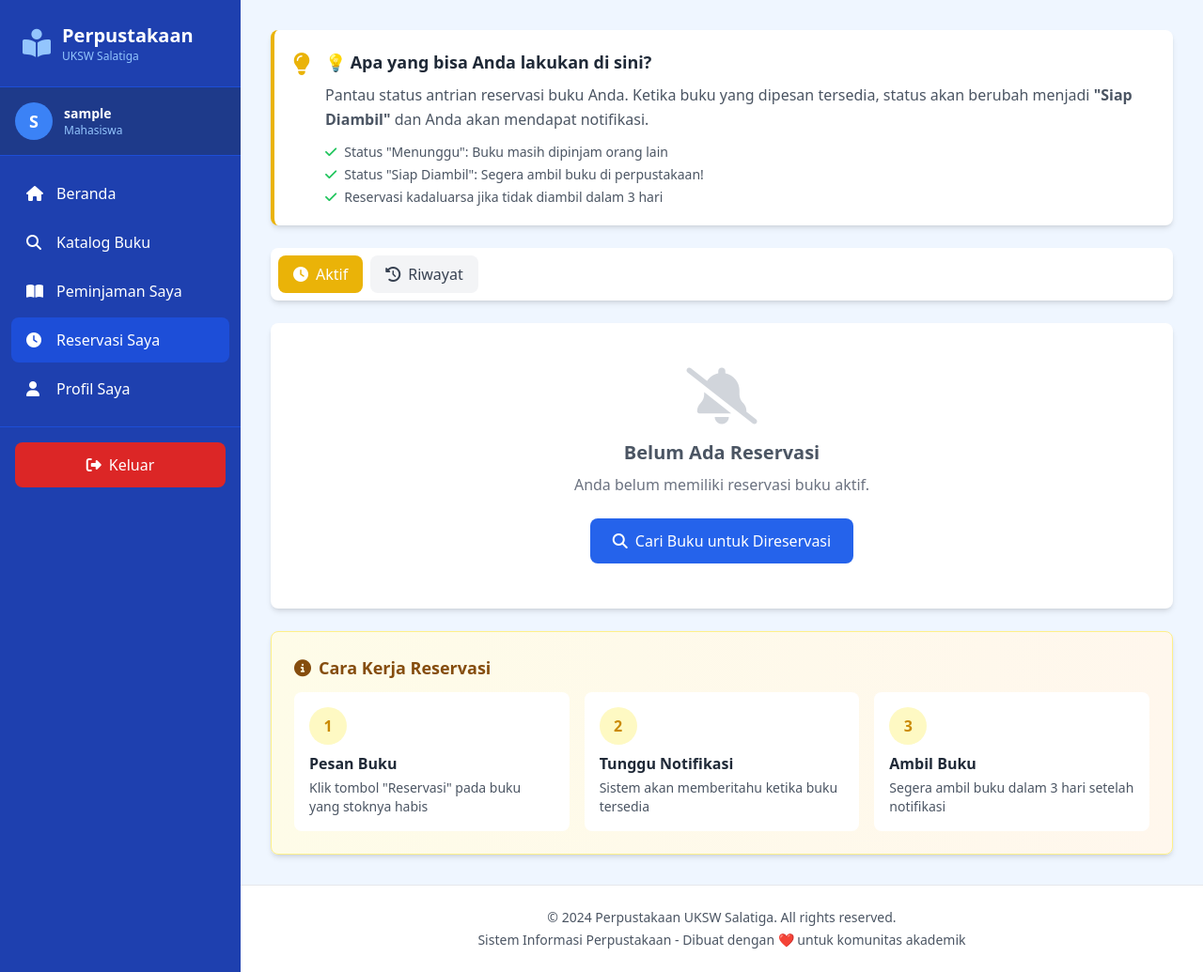
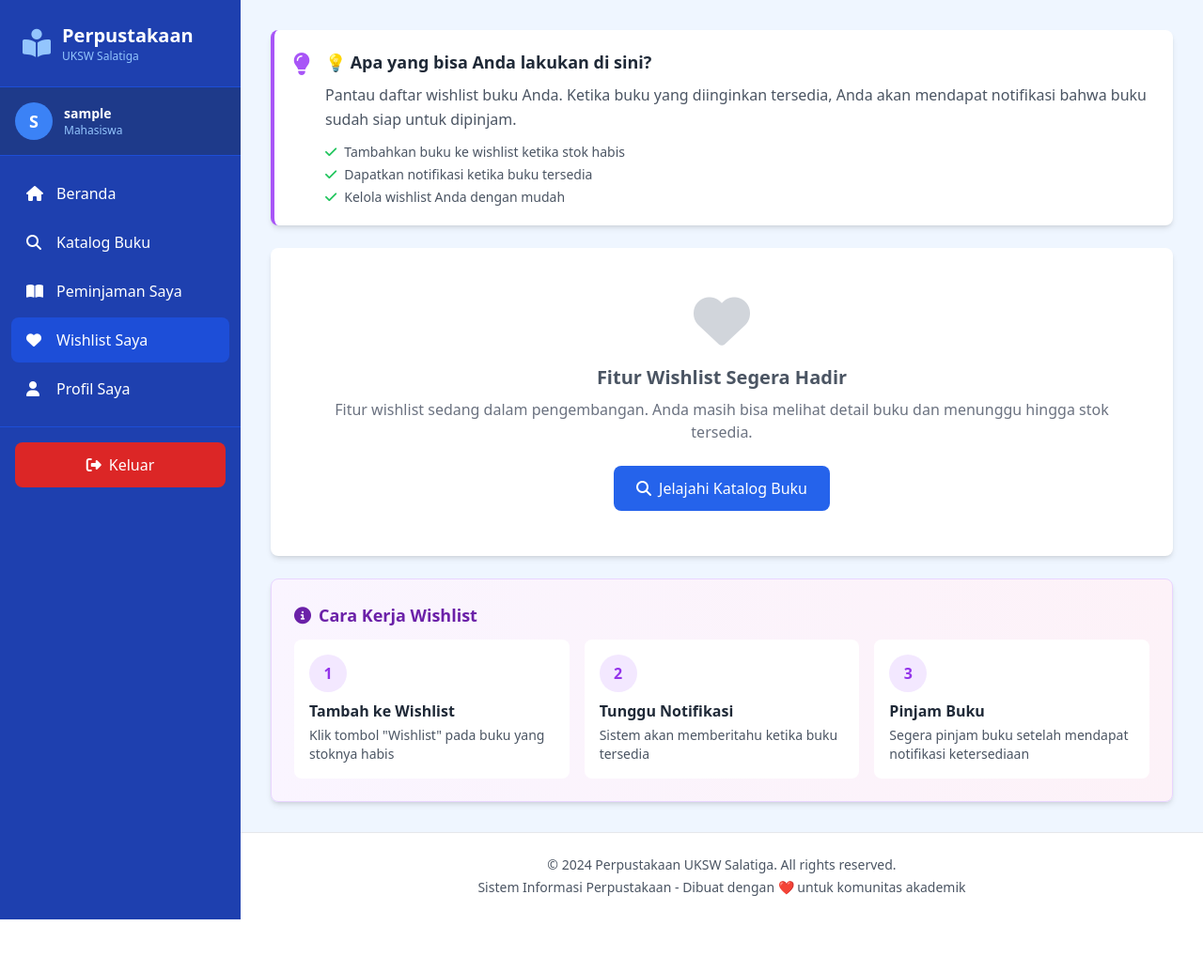
Before and after one commit to 682023025-wq/website_perpustakaan_uksw, a Flask app: page /anggota/reservasi-saya in a window 1280 px wide. Shown: the whole page at 94% size. After the commit the page ends 979 px from the top, so only its background shows below. Run offline with Flask 3, Linux system fonts and the light colour scheme; the visitor is signed in with stand-in values (Sample User, id 1); data that the repository does not hold is empty; some libraries are stand-ins or nearby versions.

Commit message:
update branch

```diff
--- a/perpustakaan_uksw/templates/anggota/detail_buku.html
+++ b/perpustakaan_uksw/templates/anggota/detail_buku.html
@@ -72,11 +72,11 @@
                 <!-- Action Buttons -->
                 <div class="flex gap-3">
                     {% if buku.stok_tersedia > 0 %}
-                    <button class="flex-1 bg-green-600 hover:bg-green-700 text-white font-semibold py-3 px-4 rounded-lg transition-colors">
+                    <button disabled class="flex-1 bg-green-600 text-white font-semibold py-3 px-4 rounded-lg cursor-not-allowed opacity-75" title="Fitur peminjaman akan segera hadir">
                         <i class="fas fa-hand-holding mr-2"></i>Pinjam Buku Ini
                     </button>
                     {% else %}
-                    <button class="flex-1 bg-purple-600 hover:bg-purple-700 text-white font-semibold py-3 px-4 rounded-lg transition-colors">
+                    <button disabled class="flex-1 bg-purple-600 text-white font-semibold py-3 px-4 rounded-lg cursor-not-allowed opacity-75" title="Fitur wishlist akan segera hadir">
                         <i class="fas fa-heart mr-2"></i>Wishlist Buku Ini
                     </button>
                     {% endif %}
--- a/perpustakaan_uksw/templates/anggota/katalog.html
+++ b/perpustakaan_uksw/templates/anggota/katalog.html
@@ -145,12 +145,14 @@
                 <div class="flex gap-2">
                     {% if buku.stok_tersedia > 0 %}
                     <a href="{{ url_for('anggota.detail_buku', id=buku.id) }}"
-                       class="flex-1 bg-green-600 hover:bg-green-700 text-white text-sm font-medium py-2 px-3 rounded-lg transition-colors text-center">
+                       class="flex-1 bg-green-600 text-white text-sm font-medium py-2 px-3 rounded-lg cursor-not-allowed opacity-75 text-center"
+                       title="Fitur peminjaman akan segera hadir">
                         <i class="fas fa-hand-holding mr-1"></i>Pinjam
                     </a>
                     {% else %}
                     <a href="{{ url_for('anggota.detail_buku', id=buku.id) }}"
-                       class="flex-1 bg-purple-600 hover:bg-purple-700 text-white text-sm font-medium py-2 px-3 rounded-lg transition-colors text-center">
+                       class="flex-1 bg-purple-600 text-white text-sm font-medium py-2 px-3 rounded-lg cursor-not-allowed opacity-75 text-center"
+                       title="Fitur wishlist akan segera hadir">
                         <i class="fas fa-heart mr-1"></i>Wishlist
                     </a>
                     {% endif %}
--- a/perpustakaan_uksw/templates/anggota/reservasi_saya.html
+++ b/perpustakaan_uksw/templates/anggota/reservasi_saya.html
@@ -1,162 +1,67 @@
 {% extends 'base.html' %}
 
-{% block title %}Reservasi Saya - Perpustakaan UKSW{% endblock %}
+{% block title %}Wishlist Saya - Perpustakaan UKSW{% endblock %}
 
 {% block content %}
 <!-- Helper Text -->
-<div class="mb-6 bg-white rounded-lg shadow-md border-l-4 border-yellow-500 p-5">
+<div class="mb-6 bg-white rounded-lg shadow-md border-l-4 border-purple-500 p-5">
     <div class="flex items-start">
         <div class="flex-shrink-0">
-            <i class="fas fa-lightbulb text-yellow-500 text-2xl"></i>
+            <i class="fas fa-lightbulb text-purple-500 text-2xl"></i>
         </div>
         <div class="ml-4 flex-1">
             <h3 class="text-lg font-semibold text-gray-800 mb-2">💡 Apa yang bisa Anda lakukan di sini?</h3>
             <p class="text-gray-600 leading-relaxed">
-                Pantau status antrian reservasi buku Anda. Ketika buku yang dipesan tersedia,
-                status akan berubah menjadi <strong>"Siap Diambil"</strong> dan Anda akan mendapat notifikasi.
+                Pantau daftar wishlist buku Anda. Ketika buku yang diinginkan tersedia,
+                Anda akan mendapat notifikasi bahwa buku sudah siap untuk dipinjam.
             </p>
             <ul class="mt-3 space-y-1 text-sm text-gray-600">
-                <li><i class="fas fa-check text-green-500 mr-2"></i>Status "Menunggu": Buku masih dipinjam orang lain</li>
-                <li><i class="fas fa-check text-green-500 mr-2"></i>Status "Siap Diambil": Segera ambil buku di perpustakaan!</li>
-                <li><i class="fas fa-check text-green-500 mr-2"></i>Reservasi kadaluarsa jika tidak diambil dalam 3 hari</li>
+                <li><i class="fas fa-check text-green-500 mr-2"></i>Tambahkan buku ke wishlist ketika stok habis</li>
+                <li><i class="fas fa-check text-green-500 mr-2"></i>Dapatkan notifikasi ketika buku tersedia</li>
+                <li><i class="fas fa-check text-green-500 mr-2"></i>Kelola wishlist Anda dengan mudah</li>
             </ul>
         </div>
     </div>
 </div>
 
-<!-- Filter Tabs -->
-<div class="mb-6 bg-white rounded-lg shadow-md p-2">
-    <div class="flex flex-wrap gap-2">
-        <a href="{{ url_for('anggota.reservasi_saya', status='aktif') }}"
-           class="px-4 py-2 rounded-lg font-medium transition-colors {% if request.args.get('status', 'aktif') == 'aktif' %}bg-yellow-500 text-white{% else %}bg-gray-100 text-gray-700 hover:bg-gray-200{% endif %}">
-            <i class="fas fa-clock mr-2"></i>Aktif
-        </a>
-        <a href="{{ url_for('anggota.reservasi_saya', status='riwayat') }}"
-           class="px-4 py-2 rounded-lg font-medium transition-colors {% if request.args.get('status') == 'riwayat' %}bg-yellow-500 text-white{% else %}bg-gray-100 text-gray-700 hover:bg-gray-200{% endif %}">
-            <i class="fas fa-history mr-2"></i>Riwayat
-        </a>
-    </div>
+<!-- Wishlist Cards -->
+<div class="bg-white rounded-lg shadow-md p-12 text-center">
+    <i class="fas fa-heart text-6xl text-gray-300 mb-4"></i>
+    <h3 class="text-xl font-semibold text-gray-600 mb-2">Fitur Wishlist Segera Hadir</h3>
+    <p class="text-gray-500 mb-6">Fitur wishlist sedang dalam pengembangan. Anda masih bisa melihat detail buku dan menunggu hingga stok tersedia.</p>
+    <a href="{{ url_for('anggota.katalog') }}"
+       class="inline-block px-6 py-3 bg-uksw-blue-600 hover:bg-uksw-blue-700 text-white font-medium rounded-lg transition-colors">
+        <i class="fas fa-search mr-2"></i>Jelajahi Katalog Buku
+    </a>
 </div>
 
-<!-- Reservasi Cards -->
-{% if reservasi_list and reservasi_list|length > 0 %}
-<div class="space-y-4">
-    {% for r in reservasi_list %}
-    <div class="bg-white rounded-lg shadow-md overflow-hidden">
-        <div class="p-6">
-            <div class="flex flex-col lg:flex-row lg:items-center lg:justify-between gap-4">
-                <!-- Book Info -->
-                <div class="flex-1">
-                    <div class="flex items-start gap-4">
-                        <div class="w-16 h-24 bg-gradient-to-br from-yellow-100 to-yellow-200 rounded-lg flex items-center justify-center flex-shrink-0">
-                            {% if r.buku.url_cover %}
-                            <img src="{{ r.buku.url_cover }}" alt="Cover" class="w-full h-full object-cover rounded-lg">
-                            {% else %}
-                            <i class="fas fa-book text-2xl text-yellow-400"></i>
-                            {% endif %}
-                        </div>
-
-                        <div class="flex-1">
-                            <h3 class="text-lg font-bold text-gray-800 mb-1">{{ r.buku.judul }}</h3>
-                            <p class="text-sm text-gray-600 mb-2">{{ r.buku.penulis }}</p>
-
-                            <div class="flex flex-wrap gap-4 text-sm">
-                                <div>
-                                    <span class="text-gray-500"><i class="fas fa-calendar mr-1"></i>Tanggal Reservasi:</span>
-                                    <span class="font-semibold ml-1">{{ r.tgl_pemesanan.strftime('%d %B %Y, %H:%M') }}</span>
-                                </div>
-                                {% if r.tgl_notifikasi %}
-                                <div>
-                                    <span class="text-gray-500"><i class="fas fa-bell mr-1"></i>Notifikasi:</span>
-                                    <span class="font-semibold ml-1">{{ r.tgl_notifikasi.strftime('%d %B %Y') }}</span>
-                                </div>
-                                {% endif %}
-                            </div>
-                        </div>
-                    </div>
-                </div>
-
-                <!-- Status Badge -->
-                <div class="flex flex-col items-end gap-3">
-                    <span class="px-4 py-2 rounded-full text-sm font-semibold
-                        {% if r.status_antrian == 'menunggu' %}bg-yellow-100 text-yellow-800
-                        {% elif r.status_antrian == 'siap_diambil' %}bg-green-100 text-green-800
-                        {% elif r.status_antrian == 'diambil' %}bg-blue-100 text-blue-800
-                        {% elif r.status_antrian == 'kadaluarsa' %}bg-red-100 text-red-800
-                        {% elif r.status_antrian == 'batal' %}bg-gray-100 text-gray-800
-                        {% endif %}">
-                        {% if r.status_antrian == 'menunggu' %}
-                            <i class="fas fa-clock mr-2"></i>Menunggu
-                        {% elif r.status_antrian == 'siap_diambil' %}
-                            <i class="fas fa-check-circle mr-2"></i>Siap Diambil
-                        {% elif r.status_antrian == 'diambil' %}
-                            <i class="fas fa-book mr-2"></i>Sudah Diambil
-                        {% elif r.status_antrian == 'kadaluarsa' %}
-                            <i class="fas fa-times-circle mr-2"></i>Kadaluarsa
-                        {% else %}
-                            <i class="fas fa-ban mr-2"></i>Dibatalkan
-                        {% endif %}
-                    </span>
-
-                    {% if r.status_antrian in ['menunggu', 'siap_diambil'] %}
-                    <form method="POST" action="{{ url_for('anggota.reservasi_saya') }}"
-                          onsubmit="return confirm('Batalkan reservasi ini?')">
-                        <input type="hidden" name="action" value="batal">
-                        <input type="hidden" name="id_reservasi" value="{{ r.id }}">
-
-                        <button type="submit"
-                                class="text-red-600 hover:text-red-700 text-sm font-medium">
-                            <i class="fas fa-trash mr-1"></i>Batalkan
-                        </button>
-                    </form>
-                    {% endif %}
-                </div>
-            </div>
-        </div>
-    </div>
-    {% endfor %}
-</div>
-
-{% else %}
-<!-- Empty State -->
-<div class="bg-white rounded-lg shadow-md p-12 text-center">
-    <i class="fas fa-bell-slash text-6xl text-gray-300 mb-4"></i>
-    <h3 class="text-xl font-semibold text-gray-600 mb-2">Belum Ada Reservasi</h3>
-    <p class="text-gray-500 mb-6">Anda belum memiliki reservasi buku aktif.</p>
-    <a href="{{ url_for('anggota.katalog') }}"
-       class="inline-block px-6 py-3 bg-uksw-blue-600 hover:bg-uksw-blue-700 text-white font-medium rounded-lg transition-colors">
-        <i class="fas fa-search mr-2"></i>Cari Buku untuk Direservasi
-    </a>
-</div>
-{% endif %}
-
 <!-- Info Card -->
-<div class="mt-6 bg-gradient-to-r from-yellow-50 to-orange-50 rounded-lg shadow-md p-6 border border-yellow-200">
-    <h3 class="text-lg font-bold text-yellow-800 mb-3 flex items-center">
+<div class="mt-6 bg-gradient-to-r from-purple-50 to-pink-50 rounded-lg shadow-md p-6 border border-purple-200">
+    <h3 class="text-lg font-bold text-purple-800 mb-3 flex items-center">
         <i class="fas fa-info-circle mr-2"></i>
-        Cara Kerja Reservasi
+        Cara Kerja Wishlist
     </h3>
     <div class="grid grid-cols-1 md:grid-cols-3 gap-4">
         <div class="bg-white rounded-lg p-4">
-            <div class="w-10 h-10 bg-yellow-100 rounded-full flex items-center justify-center mb-2">
-                <span class="font-bold text-yellow-600">1</span>
+            <div class="w-10 h-10 bg-purple-100 rounded-full flex items-center justify-center mb-2">
+                <span class="font-bold text-purple-600">1</span>
             </div>
-            <p class="font-semibold text-gray-800 mb-1">Pesan Buku</p>
-            <p class="text-sm text-gray-600">Klik tombol "Reservasi" pada buku yang stoknya habis</p>
+            <p class="font-semibold text-gray-800 mb-1">Tambah ke Wishlist</p>
+            <p class="text-sm text-gray-600">Klik tombol "Wishlist" pada buku yang stoknya habis</p>
         </div>
         <div class="bg-white rounded-lg p-4">
-            <div class="w-10 h-10 bg-yellow-100 rounded-full flex items-center justify-center mb-2">
-                <span class="font-bold text-yellow-600">2</span>
+            <div class="w-10 h-10 bg-purple-100 rounded-full flex items-center justify-center mb-2">
+                <span class="font-bold text-purple-600">2</span>
             </div>
             <p class="font-semibold text-gray-800 mb-1">Tunggu Notifikasi</p>
             <p class="text-sm text-gray-600">Sistem akan memberitahu ketika buku tersedia</p>
         </div>
         <div class="bg-white rounded-lg p-4">
-            <div class="w-10 h-10 bg-yellow-100 rounded-full flex items-center justify-center mb-2">
-                <span class="font-bold text-yellow-600">3</span>
+            <div class="w-10 h-10 bg-purple-100 rounded-full flex items-center justify-center mb-2">
+                <span class="font-bold text-purple-600">3</span>
             </div>
-            <p class="font-semibold text-gray-800 mb-1">Ambil Buku</p>
-            <p class="text-sm text-gray-600">Segera ambil buku dalam 3 hari setelah notifikasi</p>
+            <p class="font-semibold text-gray-800 mb-1">Pinjam Buku</p>
+            <p class="text-sm text-gray-600">Segera pinjam buku setelah mendapat notifikasi ketersediaan</p>
         </div>
     </div>
 </div>
--- a/perpustakaan_uksw/templates/auth/login.html
+++ b/perpustakaan_uksw/templates/auth/login.html
@@ -1,4 +1,4 @@
-{% extends 'base.html' %}
+{% extends 'base_auth.html' %}
 
 {% block title %}Login - Perpustakaan UKSW{% endblock %}
 
--- a/perpustakaan_uksw/templates/base.html
+++ b/perpustakaan_uksw/templates/base.html
@@ -236,8 +236,8 @@
                         <li>
                             <a href="{{ url_for('anggota.reservasi_saya') }}"
                                class="flex items-center space-x-3 px-4 py-3 rounded-lg hover:bg-uksw-blue-700 transition-colors {% if request.endpoint == 'anggota.reservasi_saya' %}bg-uksw-blue-700{% endif %}">
-                                <i class="fas fa-clock w-5"></i>
-                                <span>Reservasi Saya</span>
+                                <i class="fas fa-heart w-5"></i>
+                                <span>Wishlist Saya</span>
                             </a>
                         </li>
                         <li>
```
Also changed, not shown: perpustakaan_uksw/templates/anggota/dashboard.html (+11 -11 lines), perpustakaan_uksw/templates/base_auth.html (added, +101 -0 lines), 2 other files.
